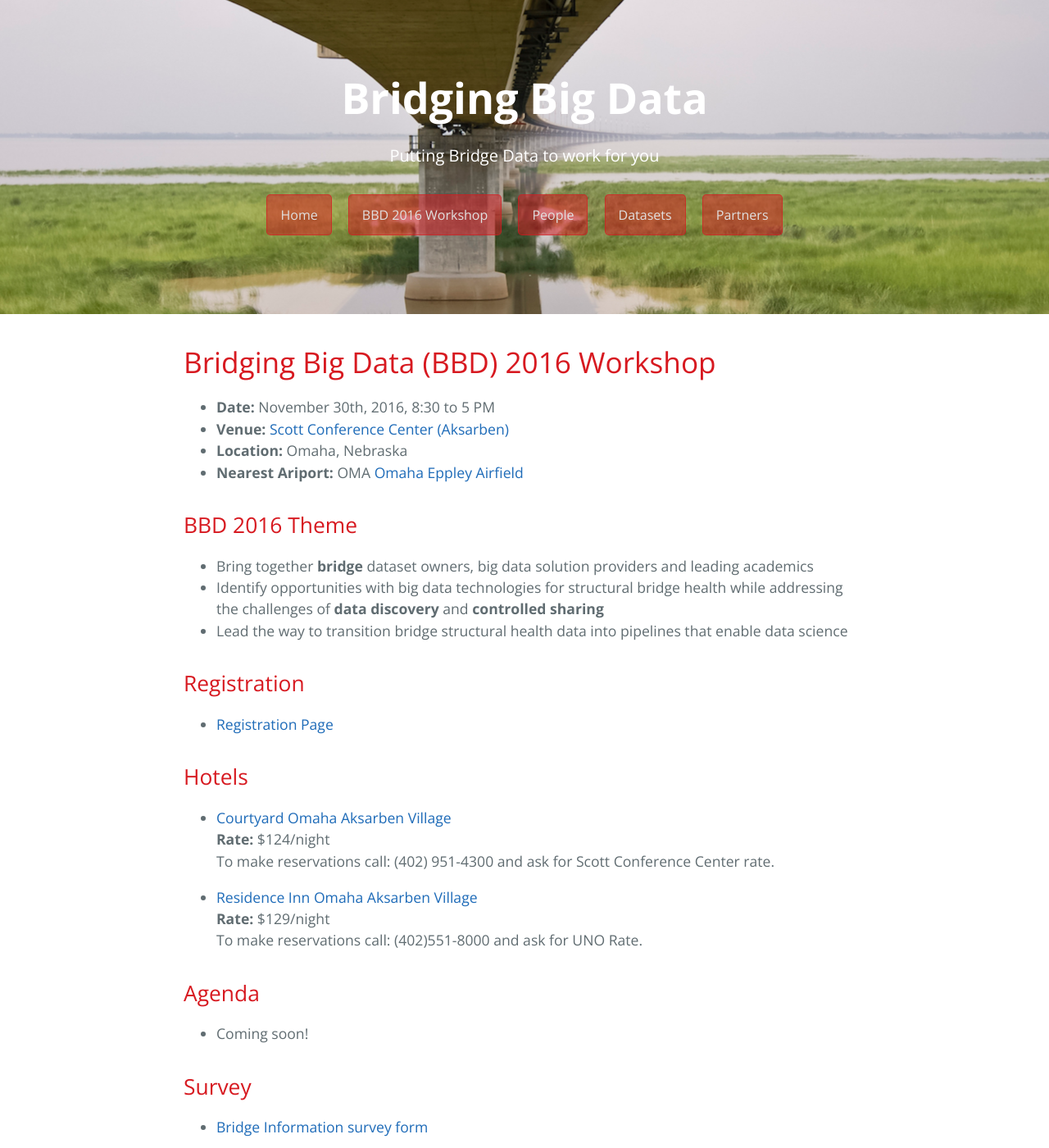
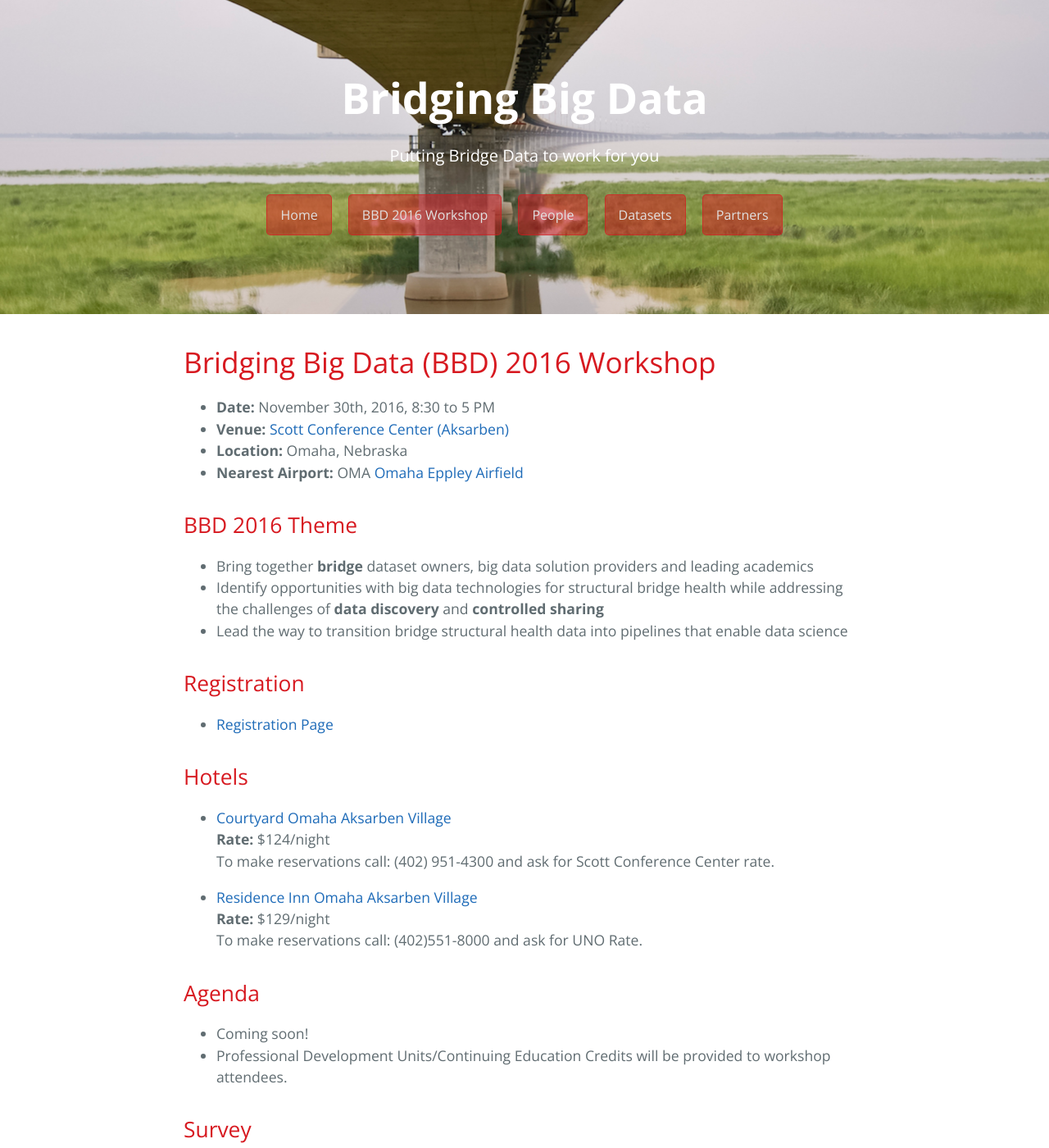
Before and after one commit to BridgingBigData/BridgingBigData.github.io, a Jekyll site: the page built from pages/bbd2016.md, in a window 1280 px wide and 1400 px high. Shown: the whole window at 82% size. Built offline with Jekyll 4.4.1, drawn with Linux system fonts in a browser that asks for light colours.

Commit message:
Update bbd2016.md

```diff
--- a/pages/bbd2016.md
+++ b/pages/bbd2016.md
@@ -8,7 +8,7 @@ description: Bridging Big Data Workshop
 * **Date:** November 30th, 2016, 8:30 to 5 PM
 * **Venue:** [Scott Conference Center (Aksarben)](https://goo.gl/maps/WmPXktaUp9S2)
 * **Location:** Omaha, Nebraska
-* **Nearest Ariport:** OMA [Omaha Eppley Airfield](http://www.flyoma.com)
+* **Nearest Airport:** OMA [Omaha Eppley Airfield](http://www.flyoma.com)
 
 ## BBD 2016 Theme
 
@@ -32,6 +32,7 @@ To make reservations call: (402)551-8000 and ask for UNO Rate.
 
 ## Agenda
 - Coming soon!
+- Professional Development Units/Continuing Education Credits will be provided to workshop attendees.
 
 ## Survey
 
```
